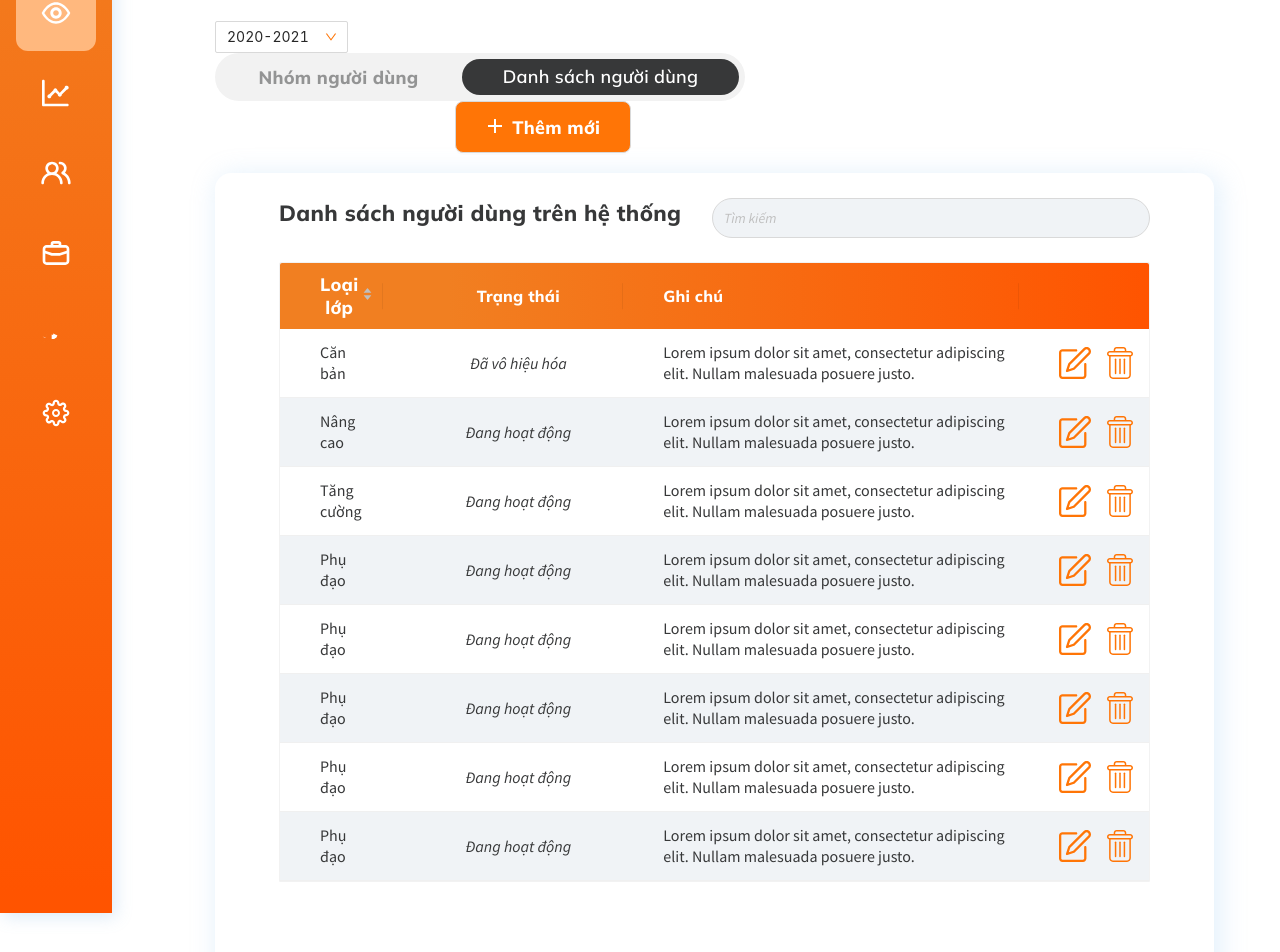
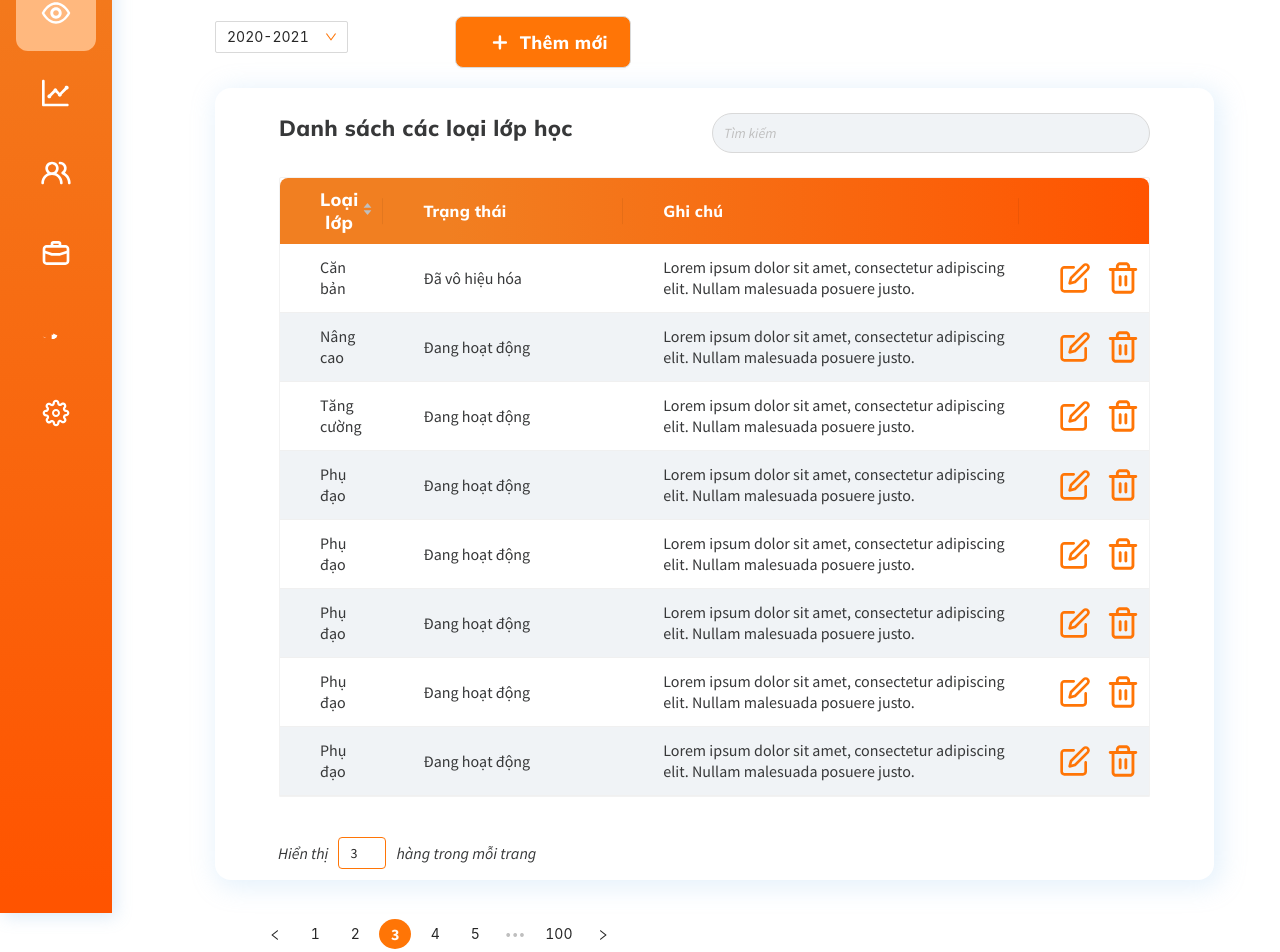
Before and after one commit to detulaptrinh/AltaTeamTsx, a React (Create React App) app: page /classroomsetting in a window 1280 px wide. Shown: the part 167-1119 px from the top of the page. Built offline with nearby package versions, Linux system fonts and the light colour scheme.

Commit message:
Update Section 19 + 20 + 21

```diff
--- a/src/components/Section19_Tab/TabEdit.tsx
+++ b/src/components/Section19_Tab/TabEdit.tsx
@@ -191,11 +191,11 @@ class TabEdit extends Component {
               <Col span={9}>
                 <div className="tabedit__content2__form-right__top">
                   <Form>
-                    <Form.Item label="Người phụ trách" name="size">
+                    <Form.Item label="Người phụ trách">
                       <Input defaultValue="Nguyễn Văn D" />
                     </Form.Item>
 
-                    <Form.Item label="Di động" name="size">
+                    <Form.Item label="Di động">
                       <Input defaultValue="41984291895" />
                     </Form.Item>
 
@@ -227,11 +227,11 @@ class TabEdit extends Component {
               <Col span={10}>
                 <div className="tabedit__content2__form-left__bottom">
                   <Form>
-                    <Form.Item label="Tên cơ sở" name="size">
+                    <Form.Item label="Tên cơ sở">
                       <Input defaultValue="Cơ sở A" />
                     </Form.Item>
 
-                    <Form.Item label="Địa chỉ" name="size">
+                    <Form.Item label="Địa chỉ">
                       <Input defaultValue="233 Nguyễn Thị C Quận Bình Thạnh, TP HCM" />
                     </Form.Item>
 
@@ -245,11 +245,11 @@ class TabEdit extends Component {
               <Col span={9}>
                 <div className="tabedit__content2__form-right__bottom">
                   <Form>
-                    <Form.Item label="Người phụ trách" name="size">
+                    <Form.Item label="Người phụ trách">
                       <Input defaultValue="Nguyễn Văn D" />
                     </Form.Item>
 
-                    <Form.Item label="Di động" name="size">
+                    <Form.Item label="Di động">
                       <Input defaultValue="30194915951" />
                     </Form.Item>
 
--- a/src/components/Section20_SystemUser/GroupUser.css
+++ b/src/components/Section20_SystemUser/GroupUser.css
@@ -139,6 +139,7 @@
     margin-top: 0.7rem;
 }
 .box__select__year{
+    margin: 0 5px;
     width: 133px;
     height: 32px;
 }
@@ -189,6 +190,14 @@
     color: #FFFFFF;
 }
 
+/* .tab-table .ant-table-tbody > tr > td:nth-child(2){
+    text-align: center;
+} */
+
 .tab .ant-pagination.ant-table-pagination.ant-table-pagination-right{
     display: none;
 }
+
+.box__select__year.ant-select-single:not(.ant-select-customize-input) .ant-select-selector{
+    height: 100%;
+}
--- a/src/components/Section20_SystemUser/GroupUser.tsx
+++ b/src/components/Section20_SystemUser/GroupUser.tsx
@@ -190,7 +190,7 @@ class GroupUser extends Component {
                 </Col>
 
             </Col>
-                <div className="tab__table">
+                <div className="tab-table">
                     <Table
                         columns={columns}
                         dataSource={dataSource}
@@ -202,7 +202,7 @@ class GroupUser extends Component {
                     <Col span={12} className="pagination-left">
                         <div className="box-sbj-pagtion">
                             <p>Hiển thị</p>
-                            <InputNumber min={1} max={10} defaultValue={3} />
+                            <InputNumber min={1} max={10} defaultValue={8} />
                             <p> hàng trong mỗi trang</p>
                         </div>
                     </Col>
@@ -216,7 +216,6 @@ class GroupUser extends Component {
                             />
                         </div>
                     </Col>
-
                 </Col>
             </div>
         </>
--- a/src/components/Section20_SystemUser/ListUser.css
+++ b/src/components/Section20_SystemUser/ListUser.css
@@ -217,6 +217,8 @@
 }
 
 .box-sbj-pagtion .ant-input-number {
+    margin-right: 1rem;
+    margin-left: 1rem;
     width: 4.8rem;
     height: 3.2rem;
     background-color: transparent;
@@ -334,9 +336,18 @@
     color: #373839;
 }
 
-.table > thead > tr:first-child th:last-child {
-    border-top-right-radius: 2rem;
-  }
-.table > thead > tr:first-child th:first-child {
-    border-top-left-radius: 2rem;
+/* .tab-table .ant-table-tbody > tr > td:nth-child(2){
+    text-align: center;
 }
+
+.tab-table .ant-table-tbody > tr > td:hover:nth-child(2){
+    text-align: center;
+} */
+
+.tab-table .ant-table-thead .ant-table-cell:first-child{
+    border-top-left-radius: 0.8rem;
+}
+
+.tab-table .ant-table-thead .ant-table-cell:last-child{
+    border-top-right-radius: 0.8rem;
+}
--- a/src/components/Section20_SystemUser/ListUser.tsx
+++ b/src/components/Section20_SystemUser/ListUser.tsx
@@ -211,7 +211,7 @@ class ListUser extends Component {
                     <Col span={12} className="pagination-left">
                         <div className="box-sbj-pagtion">
                             <p>Hiển thị</p>
-                            <InputNumber min={1} max={10} defaultValue={3} />
+                            <InputNumber min={1} max={10} defaultValue={8} />
                             <p> hàng trong mỗi trang</p>
                         </div>
                     </Col>
--- a/src/components/Section21_ClassroomSetting/ClassroomSetting.css
+++ b/src/components/Section21_ClassroomSetting/ClassroomSetting.css
@@ -46,9 +46,9 @@ border-radius: 16px;
 
 
 }
-.tab__table{
-   margin-left: 6.4rem;
-margin-right: 6.4rem;
+.tab-table{
+    margin-left: 6.4rem;
+    margin-right: 6.4rem;
 }
 .title {
     height: 6rem;
@@ -72,6 +72,10 @@ color: #C9C4C0;
 }
 
 .title .ant-breadcrumb-separator{
+    margin-right: 3rem;
+    margin-left: 3rem;
+    font-weight: 650;
+    font-size: 2.5rem;
     color: #FF7506;
     transform: rotate(-180deg);
     width :9.57px;
@@ -539,26 +543,21 @@ margin-top: 4.1rem;
     font-weight: 800;
     font-size: 1.8rem;
     line-height: 2.3rem;
-    /* identical to box height */
-
     letter-spacing: 0.015em;
-
-
-
-/* Orange/4 */
-
     background: #FF7506;
     border-radius: 0.8rem;
 
 }
 
 /* Customize CSS form Antd*/
+
 .tab__content__form{
     width: 51rem;
     height: 50rem;
     margin-left: 44.8rem;
 
 }
+
 /* .ant-input{
     display: flex;
     flex-direction: row;
@@ -569,14 +568,17 @@ margin-top: 4.1rem;
     width: 360px;
     height: 40px;
 } */
+
 .ant-form-item .ant-select{
     width: 360px;
     height: 40px;
     border-radius: 8px;
 }
+
 .ant-form-item{
     margin-bottom: 16px;
 }
+
 .ant-table-tbody tr:nth-child(even){
     background-color: #F0F3F6;
 }
@@ -584,6 +586,7 @@ margin-top: 4.1rem;
 .tab__table .ant-table-thead > tr > th:nth-child(2){
     text-align: center;
 }
+
 .tab__table .ant-table-tbody > tr > td:nth-child(2){
     text-align: center;
     font-family: Source Sans Pro;
--- a/src/components/Section21_ClassroomSetting/ClassroomSetting.tsx
+++ b/src/components/Section21_ClassroomSetting/ClassroomSetting.tsx
@@ -7,8 +7,7 @@ import { Row, Col } from 'antd';
 import { Table, Tag, Radio, Space } from 'antd';
 import { Card } from 'antd';
 import { Breadcrumb, Pagination, InputNumber } from 'antd';
-import editIcon from '../../assets/avg/edit.svg'
-import deleteIcon from '../../assets/avg/delete.svg'
+import { IconEdit, IconTrash, IconPlus, IconShow} from '../../assets/svg';
 import {
     Form,
     Input,
@@ -65,8 +64,8 @@ const columns = [
     {
         render: () => (
             <Space size="middle">
-              <a><img src={editIcon} className="edit__icon" alt="" style={{width:32,height:32}}/></a>
-              <a onClick={showDeleteConfirm}><img src={deleteIcon} className="delete__icon" alt="" style={{width:32,height:32}}/></a>
+              <a><img src={IconEdit} className="edit__icon" alt="" style={{width:32,height:32}}/></a>
+              <a onClick={showDeleteConfirm}><img src={IconTrash} className="delete__icon" alt="" style={{width:32,height:32}}/></a>
             </Space>
           ),
     },
@@ -147,21 +146,11 @@ class ClassroomSetting extends Component {
                         </Col>
 
                         <Col span={9}>
-                            <div className="left-tab-box">
-                                <div className="left-tab-box-general-information">
-                                    <a href="">Nhóm người dùng</a>
-                                </div>
-
-                                <div className="left-tab-box-study-process">
-                                    <a href="">Danh sách người dùng</a>
-                                </div>
-                            </div>
-
                         </Col>
 
                         <Col span={10}>
                             <div className="box__btn-group">
-                                <Button className="box__btn-group__add"><PlusOutlined />Thêm mới</Button>
+                                <Button className="box__btn-group__add"><img style={{padding:10}} src={IconPlus}/>Thêm mới</Button>
                                 {/* <Modal title="Basic Modal" visible={isModalVisible} onOk={handleOk} onCancel={handleCancel}>
                                 <p>Some contents...</p>
                                 <p>Some contents...</p>
@@ -181,7 +170,7 @@ class ClassroomSetting extends Component {
             <Col className="tab__title">
                 <Col span={12}>
                 <div className="tab__title__left">
-                    <p>Danh sách người dùng trên hệ thống</p>
+                    <p>Danh sách các loại lớp học</p>
                 </div>
                 </Col>
 
@@ -192,7 +181,7 @@ class ClassroomSetting extends Component {
             </Col>
 
             </Col>
-                <div className="tab__table">
+                <div className="tab-table">
                     <Table
                         columns={columns}
                         dataSource={dataSource}
@@ -200,8 +189,8 @@ class ClassroomSetting extends Component {
                 </div>
 
                 <Col span={24} className="pagination">
-                    <Col span={12} className="pagination__left">
-                        <div className="box__sbj-pagtion">
+                    <Col span={12} className="pagination-left">
+                        <div className="box-sbj-pagtion">
                             <p>Hiển thị</p>
                             <InputNumber min={1} max={10} defaultValue={3} />
                             <p> hàng trong mỗi trang</p>
@@ -209,7 +198,7 @@ class ClassroomSetting extends Component {
                     </Col>
 
                     <Col span={12}>
-                        <div className="box__sbj-pagin">
+                        <div className="box-sbj-pagin">
                             <Pagination
                                 showSizeChanger
                                 defaultCurrent={3}
```
